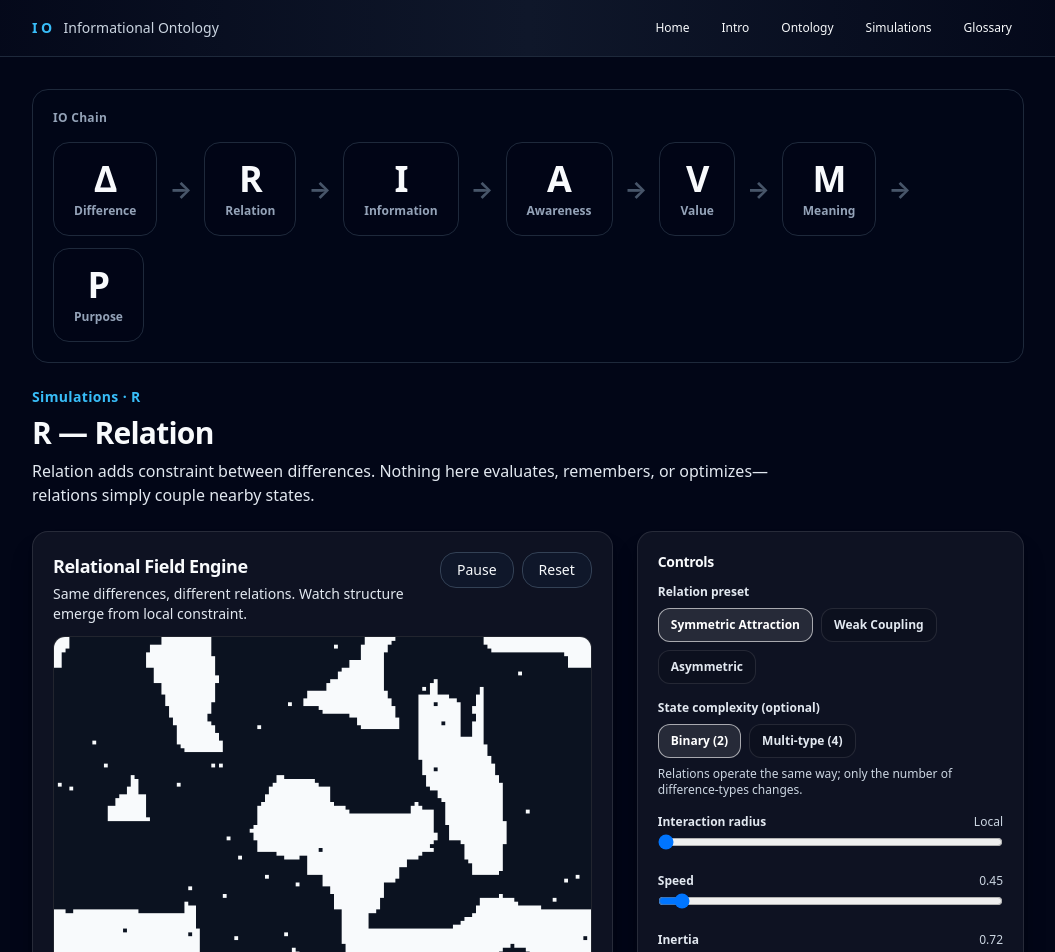
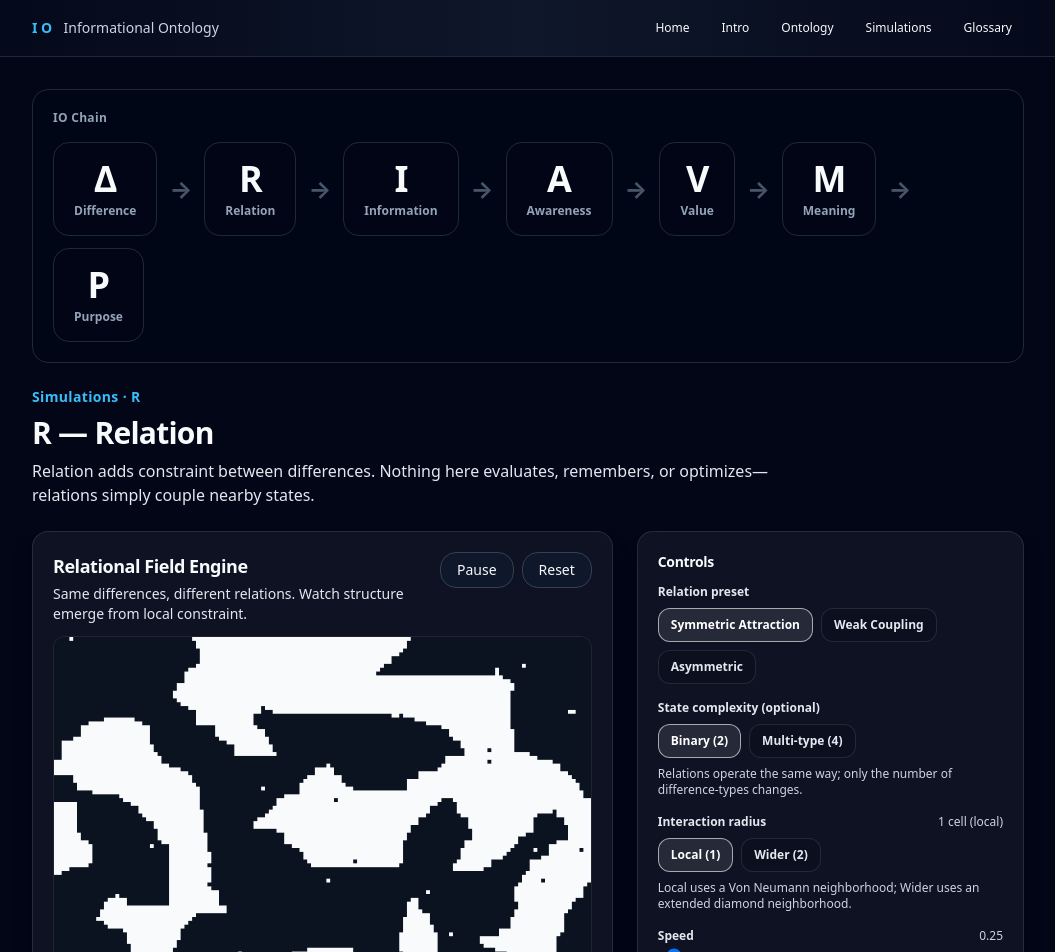
Before and after one commit to MindsEye69/information-ontology-site, a Next.js app: page /simulations/relation in a window 1280 px wide. Shown: the top 952 px of the page, without its empty margins (112-1167 px from the left). Built offline with nearby package versions, Linux system fonts and the light colour scheme.

Commit message:
R Simulations Speed patch

```diff
--- a/components/sims/RelationFieldEngine.tsx
+++ b/components/sims/RelationFieldEngine.tsx
@@ -76,12 +76,12 @@ function buildInfluenceMatrix(preset: PresetId, K: number) {
 function couplingStrength(preset: PresetId) {
   switch (preset) {
     case "weak":
-      return 0.55;
+      return 0.35;
     case "asymmetric":
-      return 0.95;
+      return 1.05;
     case "symmetric":
     default:
-      return 0.85;
+      return 0.8;
   }
 }
 
@@ -96,10 +96,10 @@ export default function RelationFieldEngine() {
   const [complexity, setComplexity] = useState<Complexity>("binary");
   const [params, setParams] = useState<Params>({
     size: 140,
-    speed: 0.45,
+    speed: 0.25,
     radius: 1,
-    inertia: 0.72,
-    jitter: 0.005,
+    inertia: 0.78,
+    jitter: 0.003,
   });
 
   const K = complexity === "binary" ? 2 : 4;
@@ -119,9 +119,18 @@ export default function RelationFieldEngine() {
     const s = new Uint8Array(n);
     const t = new Uint8Array(n);
 
-    // Seed: random states (keeps it relational; no special "goal")
-    for (let i = 0; i < n; i++) {
-      s[i] = Math.floor(Math.random() * K);
+    // Seed: blocky patches (makes relational negotiation visible without adding goals).
+    // We assign a random state per patch, then fill the patch.
+    const patch = K === 2 ? 10 : 14;
+    for (let py = 0; py < N; py += patch) {
+      for (let px = 0; px < N; px += patch) {
+        const v = Math.floor(Math.random() * K);
+        for (let y = py; y < Math.min(N, py + patch); y++) {
+          for (let x = px; x < Math.min(N, px + patch); x++) {
+            s[idx(x, y, N)] = v;
+          }
+        }
+      }
     }
 
     // Add a small central patch to make the start visually readable
@@ -141,6 +150,16 @@ export default function RelationFieldEngine() {
     reset();
     // eslint-disable-next-line react-hooks/exhaustive-deps
   }, [params.size, complexity]);
+
+  // When the relation preset changes, re-seed so differences are legible.
+  useEffect(() => {
+    const wasRunning = running;
+    setRunning(false);
+    reset();
+    const t = setTimeout(() => setRunning(wasRunning), 250);
+    return () => clearTimeout(t);
+    // eslint-disable-next-line react-hooks/exhaustive-deps
+  }, [preset]);
 
   useEffect(() => {
     let raf = 0;
@@ -337,15 +356,29 @@ export default function RelationFieldEngine() {
               </div>
             </div>
 
-            <Range
-              label="Interaction radius"
-              value={params.radius}
-              min={1}
-              max={2}
-              step={1}
-              format={(v) => (v === 1 ? "Local" : "Wider")}
-              onChange={(v) => setParams((p) => ({ ...p, radius: v as 1 | 2 }))}
-            />
+            <div className="space-y-2">
+              <div className="flex items-center justify-between text-xs text-slate-300">
+                <span className="font-semibold text-slate-200">Interaction radius</span>
+                <span>{params.radius === 1 ? "1 cell (local)" : "2 cells (wider)"}</span>
+              </div>
+              <div className="flex gap-2">
+                <Chip
+                  active={params.radius === 1}
+                  onClick={() => setParams((p) => ({ ...p, radius: 1 }))}
+                >
+                  Local (1)
+                </Chip>
+                <Chip
+                  active={params.radius === 2}
+                  onClick={() => setParams((p) => ({ ...p, radius: 2 }))}
+                >
+                  Wider (2)
+                </Chip>
+              </div>
+              <div className="text-xs text-slate-300">
+                Local uses a Von Neumann neighborhood; Wider uses an extended diamond neighborhood.
+              </div>
+            </div>
 
             <Range
               label="Speed"
```
